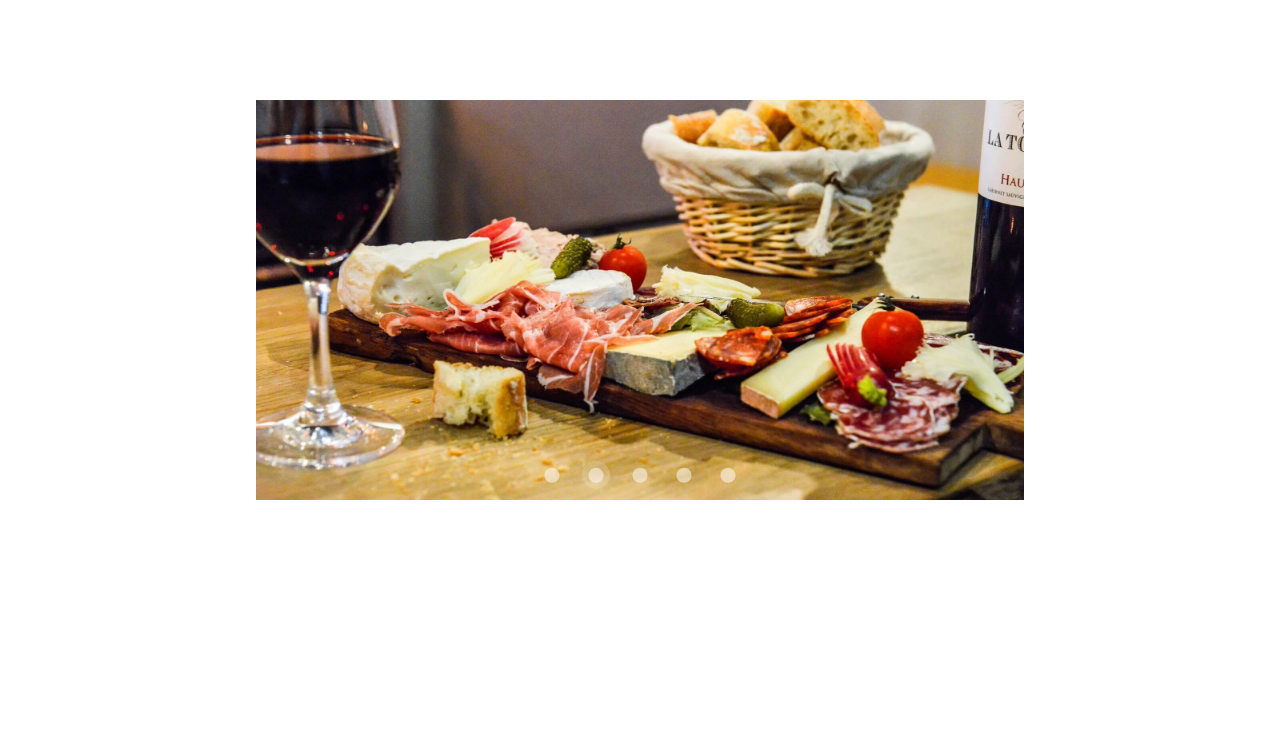
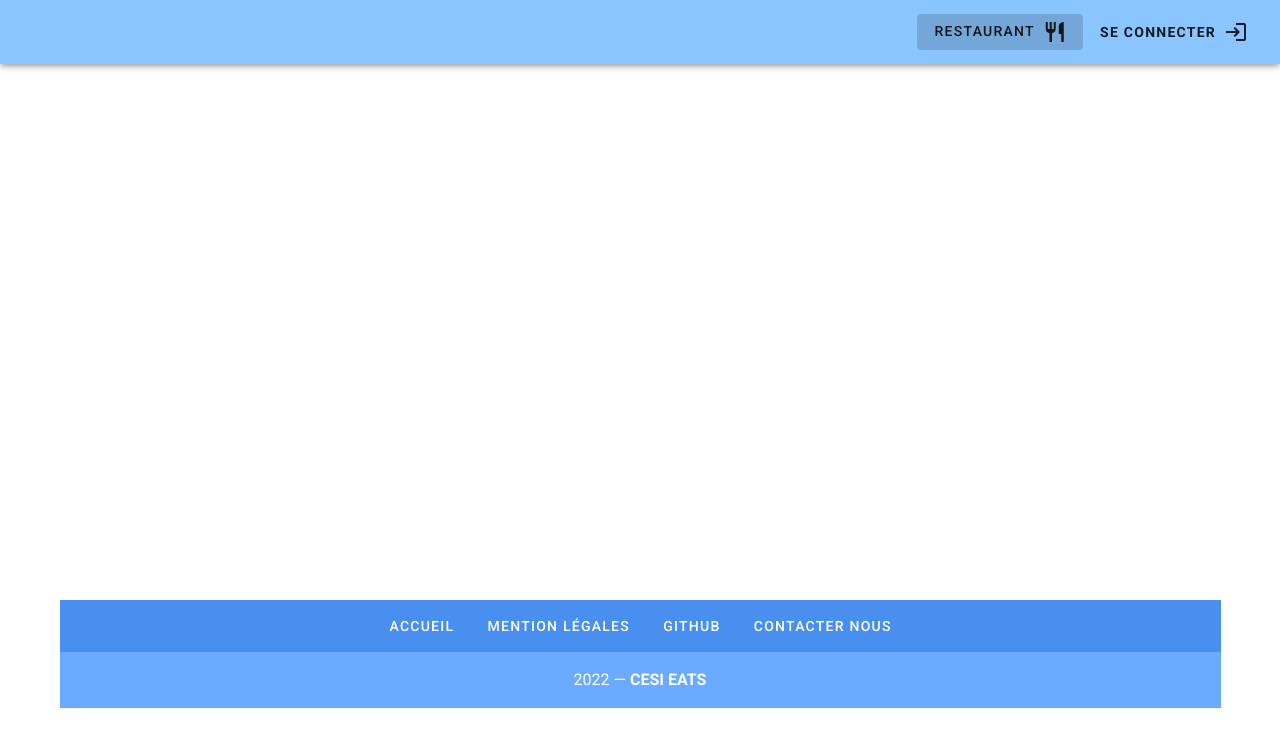
Before and after one commit to Projet-elective/front, a Vue app in the folder front-app/: page / in a window 1280 px wide. Shown: the top 746 px of the page. Built offline with nearby package versions, Linux system fonts and the light colour scheme.

Commit message:
header and footer added on each page

```diff
--- a/front-app/src/App.vue
+++ b/front-app/src/App.vue
@@ -1,18 +1,27 @@
 <template>
   <v-app>
     <v-main>
-      <router-view/>
+      <header-comp />
+      <router-view />
+      <footer-comp />
+
     </v-main>
   </v-app>
 </template>
 
 <script>
-
+import HeaderComp from './components/HeaderComponent.vue'
+import FooterComp from './components/FooterComponent.vue'
 export default {
   name: 'App',
 
   data: () => ({
     //
   }),
+  components:{
+    HeaderComp,
+    FooterComp
+
+  }
 };
 </script>
--- /dev/null
+++ b/front-app/src/components/FooterComponent.vue
@@ -0,0 +1,35 @@
+<template>
+  <v-container>
+    <template>
+      <v-footer color="primary lighten-1" padless>
+        <v-row justify="center" no-gutters>
+          <v-btn v-for="link in links" :key="link" color="white" text rounded class="my-2">
+            {{ link }}
+          </v-btn>
+          <v-col class="primary lighten-2 py-4 text-center white--text" cols="12">
+            {{ new Date().getFullYear() }} — <strong>CESI EATS</strong>
+          </v-col>
+        </v-row>
+      </v-footer>
+    </template>
+  </v-container>
+</template>
+
+<script>
+
+export default {
+  name: 'FooterComp',
+  components: {
+
+  },
+  data: () => ({
+    links: [
+      'Accueil',
+      'Mention légales',
+      'Github',
+      'Contacter nous',
+    ],
+  }),
+
+}
+</script>
--- /dev/null
+++ b/front-app/src/components/HeaderComponent.vue
@@ -0,0 +1,183 @@
+<template>
+  <v-container>
+    <v-app-bar app color="primary lighten-3">
+
+      <div class="d-flex align-center">
+        <router-link to="/">
+          <v-img alt="Logo" class="shrink mr-2" contain src="../assets/logo.png" width=25% />
+        </router-link>
+      </div>
+
+      <v-spacer></v-spacer>
+      <ul class="navigation-links">
+        <template v-if="user && user.role === 'client'">
+          <li>
+            <v-btn text :to="{ name: 'restaurant' }">
+              <div class="d-flex flex-column-reverse d-lg-block">
+                <span class="mr-2">Restaurant</span>
+                <v-icon>mdi-silverware-fork-knife</v-icon>
+              </div>
+            </v-btn>
+          </li>
+          <li>
+            <v-btn text :to="{ name: 'cart' }">
+              <div class="d-flex flex-column-reverse d-lg-block">
+                <span class="mr-2">Panier</span>
+                <v-icon>mdi-cart-outline</v-icon>
+              </div>
+            </v-btn>
+          </li>
+        </template>
+
+        <template v-if="user && user.role === 'tech'">
+          <li>
+            <v-btn text :to="{ name: 'logs' }">
+              <div class="d-flex flex-column-reverse d-lg-block">
+                <v-icon>mdi-clipboard-text-multiple-outline</v-icon>
+              </div>
+            </v-btn>
+          </li>
+        </template>
+
+        <template v-if="user && user.role === 'restaurant'">
+          <li>
+            <v-btn text :to="{ name: 'logs' }">
+              <div class="d-flex flex-column-reverse d-lg-block">
+                <span class="mr-2">Logs</span>
+                <v-icon>mdi-clipboard-text-multiple-outline</v-icon>
+              </div>
+            </v-btn>
+          </li>
+          <li>
+            <v-btn text :to="{ name: 'commande' }">
+              <div class="d-flex flex-column-reverse d-lg-block">
+                <span class="mr-2">Commande</span>
+                <v-icon>mdi-cart-outline</v-icon>
+              </div>
+            </v-btn>
+          </li>
+          <li>
+            <v-btn text :to="{ name: 'stat' }">
+              <div class="d-flex flex-column-reverse d-lg-block">
+                <span class="mr-2">Statistique</span>
+                <v-icon>mdi-chart-donut</v-icon>
+              </div>
+            </v-btn>
+          </li>
+          <li>
+            <v-btn text :to="{ name: 'restaurant' }">
+              <div class="d-flex flex-column-reverse d-lg-block">
+                <span class="mr-2">Restaurant</span>
+                <v-icon>mdi-silverware-fork-knife</v-icon>
+              </div>
+            </v-btn>
+          </li>
+        </template>
+
+        <template v-if="user && user.role === 'delivery'">
+          <li>
+            <v-btn text :to="{ name: 'delivery' }">
+              <div class="d-flex flex-column-reverse d-lg-block">
+                <span class="mr-2">Livraison</span>
+                <v-icon>mdi-truck-delivery</v-icon>
+              </div>
+            </v-btn>
+          </li>
+        </template>
+
+        <template v-if="user && user.role === 'dev'">
+          <li>
+            <v-btn text :to="{ name: 'composant' }">
+              <div class="d-flex flex-column-reverse d-lg-block">
+                <span class="mr-2">Composant</span>
+                <v-icon>mdi-square-rounded-outline</v-icon>
+              </div>
+            </v-btn>
+          </li>
+        </template>
+
+        <template v-if="user && user.role === 'commercial'">
+          <li>
+            <v-btn text :to="{ name: 'account' }">
+              <div class="d-flex flex-column-reverse d-lg-block">
+                <span class="mr-2">Logs</span>
+                <v-icon>mdi-clipboard-text-multiple-outline</v-icon>
+              </div>
+            </v-btn>
+          </li>
+          <li>
+            <v-btn text :to="{ name: 'stat' }">
+              <div class="d-flex flex-column-reverse d-lg-block">
+                <span class="mr-2">Statistique</span>
+                <v-icon>mdi-chart-donut</v-icon>
+              </div>
+            </v-btn>
+          </li>
+        </template>
+
+        <template v-if="!login">
+          <li>
+            <v-btn text :to="{ name: 'restaurant' }">
+              <div class="d-flex flex-column-reverse d-lg-block">
+                <span class="mr-2">Restaurant</span>
+                <v-icon>mdi-silverware-fork-knife</v-icon>
+              </div>
+            </v-btn>
+          </li>
+          <li>
+            <v-btn text class="font-weight-bold" :to="{ name: 'login' }">
+              <span class="mr-2"> Se connecter</span>
+              <v-icon>mdi-login</v-icon>
+            </v-btn>
+          </li>
+
+        </template>
+
+        <template v-else>
+          <li>
+            <v-btn text class="font-weight-bold" :to="{ name: 'account' }">
+              <span class="mr-2">Compte</span>
+              <v-icon>mdi-account</v-icon>
+            </v-btn>
+          </li>
+          <!--Logout à faire-->
+          <li>
+            <v-btn text class="font-weight-bold" :to="{ name: 'unlogin' }">
+              <span class="mr-2"> Se deconnecter</span>
+              <v-icon>mdi-logout</v-icon>
+            </v-btn>
+          </li>
+        </template>
+      </ul>
+    </v-app-bar>
+  </v-container>
+</template>
+
+<script>
+export default {
+  name: 'HeaderComp',
+  components: {
+
+  },
+  data() {
+    return {
+      loginDialog: false
+    }
+  },
+
+}
+</script>
+<style scoped>
+.navigation-links {
+  display: flex;
+}
+
+.navigation-links li {
+  list-style: none;
+}
+
+.top-2 {
+  position: relative;
+  top: 1.6px;
+}
+</style>
```
